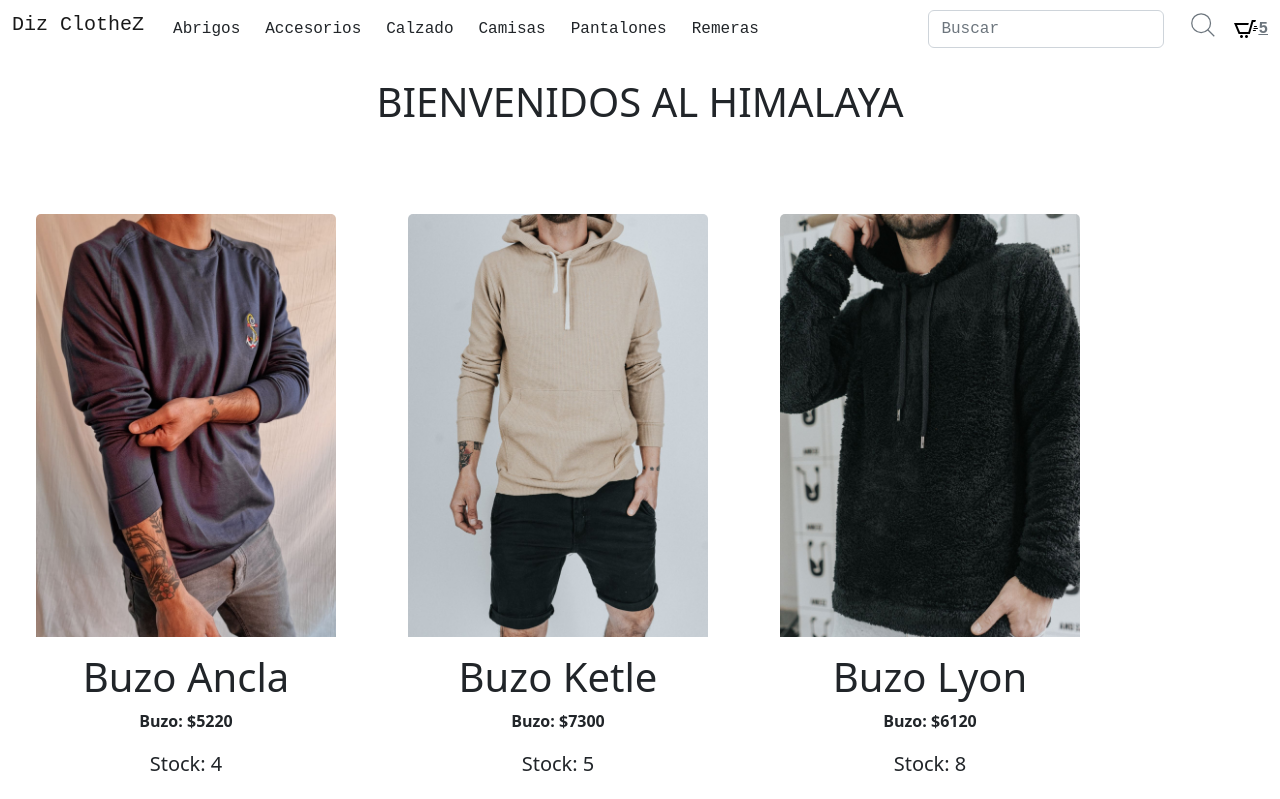
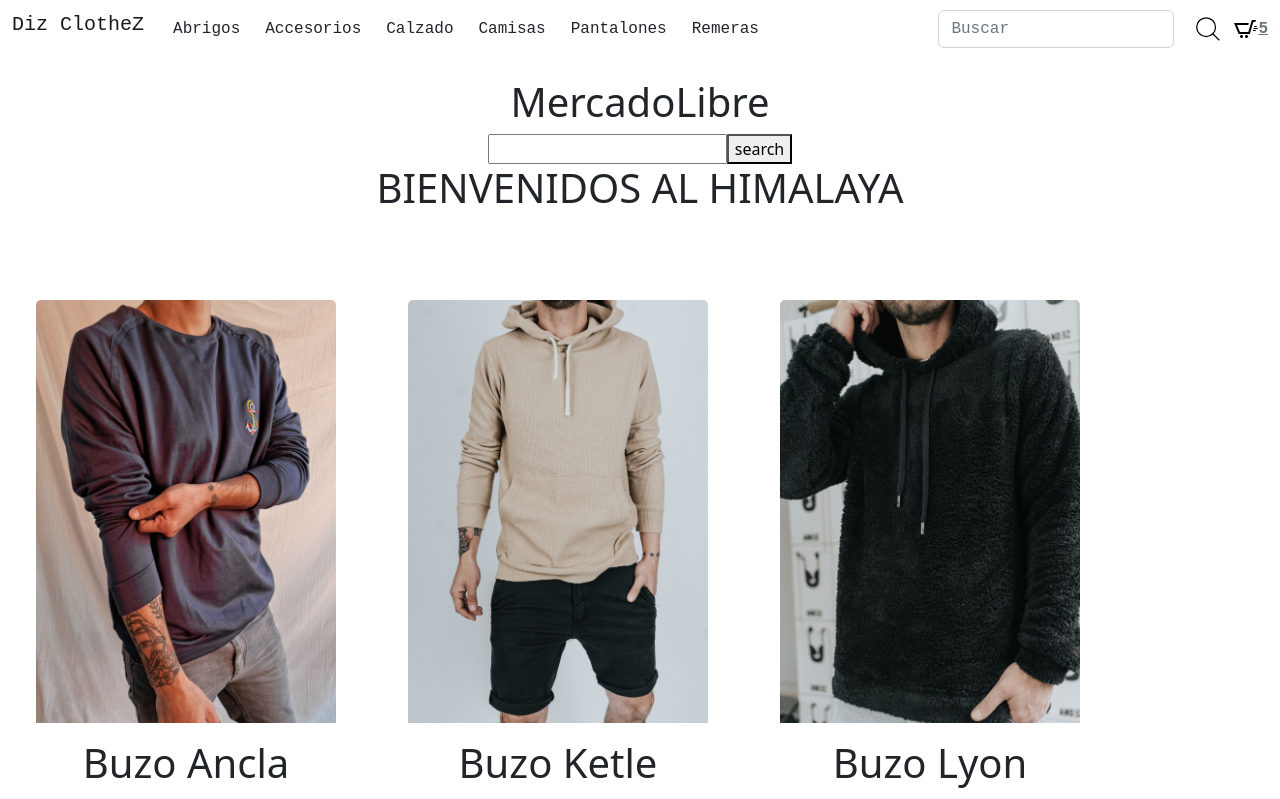
Before and after one commit to fede-diz/ProyectoReactCoder, a React (Create React App) app: page / in a window 1280 px wide. Shown: the top 799 px of the page. Built offline with nearby package versions, Linux system fonts and the light colour scheme.

Commit message:
Agregados Clase 7

```diff
--- a/src/App.js
+++ b/src/App.js
@@ -2,6 +2,7 @@ import './App.css';
 import ItemListContainer from './components/ItemListContainer/ItemListContainer';
 import Navbar from './components/Navbar/Navbar.js';
 import ItemCount from './components/ItemCount/ItemCount';
+import MercadoLibre from './components/MercadoLibre/MercadoLibre';
 
 function App() {               // Dentro de las llaves {} de cada componente le paso propiedades con formato JavaScript: número, variable, 'un string', unaFuncion()
 
@@ -12,6 +13,7 @@ function App() {               // Dentro de las llaves {} de cada componente le
   return (                     // [un, array], {un:x, objeto:y, literal:z}, etc
     <div className="App">
       <Navbar />
+      <MercadoLibre />
       <ItemListContainer greeting={'BIENVENIDOS AL HIMALAYA'}/>
       <ItemCount stock={5} onAdd={handleOnAdd} />
     </div>
--- a/src/asyncMock.js
+++ b/src/asyncMock.js
@@ -46,3 +46,11 @@ export const getProducts = () => {
         }, 2000);
     })
 }
+
+export const getProductsById = (id) => {
+    return new Promise((resolve) => {
+        setTimeout(() => {
+            resolve(products.find((prod) => prod.id === id))
+        }, 2000);
+    })
+}
--- /dev/null
+++ b/src/components/ItemDetail/ItemDetail.css
@@ -0,0 +1,5 @@
+.row {
+    display: grid;
+    margin: 0 auto;
+    padding: 80px;
+}
--- /dev/null
+++ b/src/components/MainSearch/MainSearch.css
@@ -0,0 +1,16 @@
+.button {
+    border:none;
+    background-color: transparent;
+    margin-right: 5px;
+    margin-left: 5px;
+}
+
+.button:hover {
+    background-color:rgb(230, 230, 230);
+    border-radius: 15px;
+    transition: 0.7s;
+}
+
+.button:active {
+    background-color: rgb(210, 210, 210);
+}
--- a/src/components/MainSearch/MainSearch.js
+++ b/src/components/MainSearch/MainSearch.js
@@ -1,11 +1,31 @@
+import { useState } from "react"
+import './MainSearch.css'
+
 const MainSearch = () => {
+    const [input, setInput] = useState()
+    // const [products, setProducts] = useState([])              impacto en líneas 14 y 22
+
+    const handleSearch = () => {
+        // Agregar un loader? por el retraso?
+        fetch(`https://api.mercadolibre.com/sites/MLA/search?q=${input}`).then((response) => {
+            return response.json()
+        }).then((resp) => {
+            console.log(resp.results);
+            // setProducts(resp.results);
+        })
+        .catch((error) => {
+            console.log(error);
+        })
+    }
+
     return (
+        // {products.map(prod => { -> return( -> <div key={prod.id}> -> <h1>{prod.title}</h1> -> <img src={prod.thumbnail} alt={prod.title} /> -> <p>$ {prod.price}</p> -> </div> -> ) -> })}
         <div>
             <form className="d-flex" role="search">
-                <input className="form-control me-2" type="search" placeholder="Buscar" aria-label="Search" />
-                <a className="link-secondary" href="#top" aria-label="Search">
-                    <svg xmlns="http://www.w3.org/2000/svg" width="30" height="30" fill="none" stroke="currentColor" className="mx-3" role="img" viewBox="0 0 24 24"><circle cx="10.5" cy="10.5" r="7.5"/><path d="M21 21l-5.2-5.2"/></svg>
-                </a>
+                <input className="form-control me-2" type="search" placeholder="Buscar" aria-label="Search" value={input} onChange={(e) => {setInput(e.target.value)}}/>
+                <button className="button" type="button" onClick={handleSearch}>
+                    <svg xmlns="http://www.w3.org/2000/svg" width="30" height="30" fill="none" stroke="currentColor" role="img" viewBox="0 0 24 24"><circle cx="10.5" cy="10.5" r="7.5"/><path d="M21 21l-5.2-5.2"/></svg>
+                </button>
             </form>
         </div>
     )
--- /dev/null
+++ b/src/components/MercadoLibre/MercadoLibre.js
@@ -0,0 +1,58 @@
+import { useState, useEffect } from "react";
+
+const MercadoLibre = () => {
+    const [products, setProducts] = useState([])
+    const [input, setInput] = useState()                        // Manejo de input
+    const [loading, setLoading] = useState(false)               // Manejo de loading
+
+    useEffect(() => {
+        // fetch('https://api.mercadolibre.com/sites/MLA/search?q=iphone').then((response) => {
+        //     return response.json()
+        // }).then((resp) => {
+        //     console.log(resp.results);
+        //     setProducts(resp.results)
+        // })
+        // .catch((error) => {
+        //     console.log(error);
+        // })
+    }, [])
+
+    const handleSearch = () => {
+        setLoading(true)                                                                                // TENER EN CUENTA
+        fetch(`https://api.mercadolibre.com/sites/MLA/search?q=${input}`).then((response) => {          // 1) Fetch devuelve UNA PROMESA, que tengo que atrapar con un THEN para
+            return response.json()                                                                      // para poder manipularla y retornar un JSON con  xxx.json()
+        }).then((resp) => {                                                                             // 2) Ese JSON devuelve OTRA PROMESA, por lo que tengo que agregar
+            console.log(resp.results);                                                                  // otro THEN para poder usar los resultados de adentro
+            setProducts(resp.results)
+        })
+        .catch((error) => {
+            console.log(error);
+        })
+        .finally(() => {
+            setLoading(false)
+        })
+    }
+
+    if(loading) {
+        return <h1>Buscando...</h1>
+    }
+
+    return (
+        <div>
+            <h1>MercadoLibre</h1>
+            <input value={input} onChange={(e) => {setInput(e.target.value)}}/>
+            <button onClick={handleSearch}>search</button>
+            {products.map(prod => {
+                return(                             // key={prod.id} es para que no tire error de child en la consola (tengo que buscar el id de cada producto que mapeo)
+                    <div key={prod.id}>
+                        <h1>{prod.title}</h1>
+                        <img src={prod.thumbnail} alt={prod.title} />
+                        <p>$ {prod.price}</p>
+                    </div>
+                )
+            })}
+        </div>
+    )
+}
+
+export default MercadoLibre
--- a/src/components/Spinner/Spinner.js
+++ b/src/components/Spinner/Spinner.js
@@ -1,8 +1,8 @@
 const Spinner = () => {
     return (
-        <div class="d-flex justify-content-center">
-            <div class="spinner-border" role="status">
-                <span class="visually-hidden">Loading...</span>
+        <div className="d-flex justify-content-center">
+            <div className="spinner-border" role="status">
+                <span className="visually-hidden">Loading...</span>
             </div>
         </div>
     )
```
Also changed, not shown: src/components/ItemDetail/ItemDetail.js (added, +13 -0 lines), src/components/ItemDetailContainer/ItemDetailContainer.js (added, +35 -0 lines).
